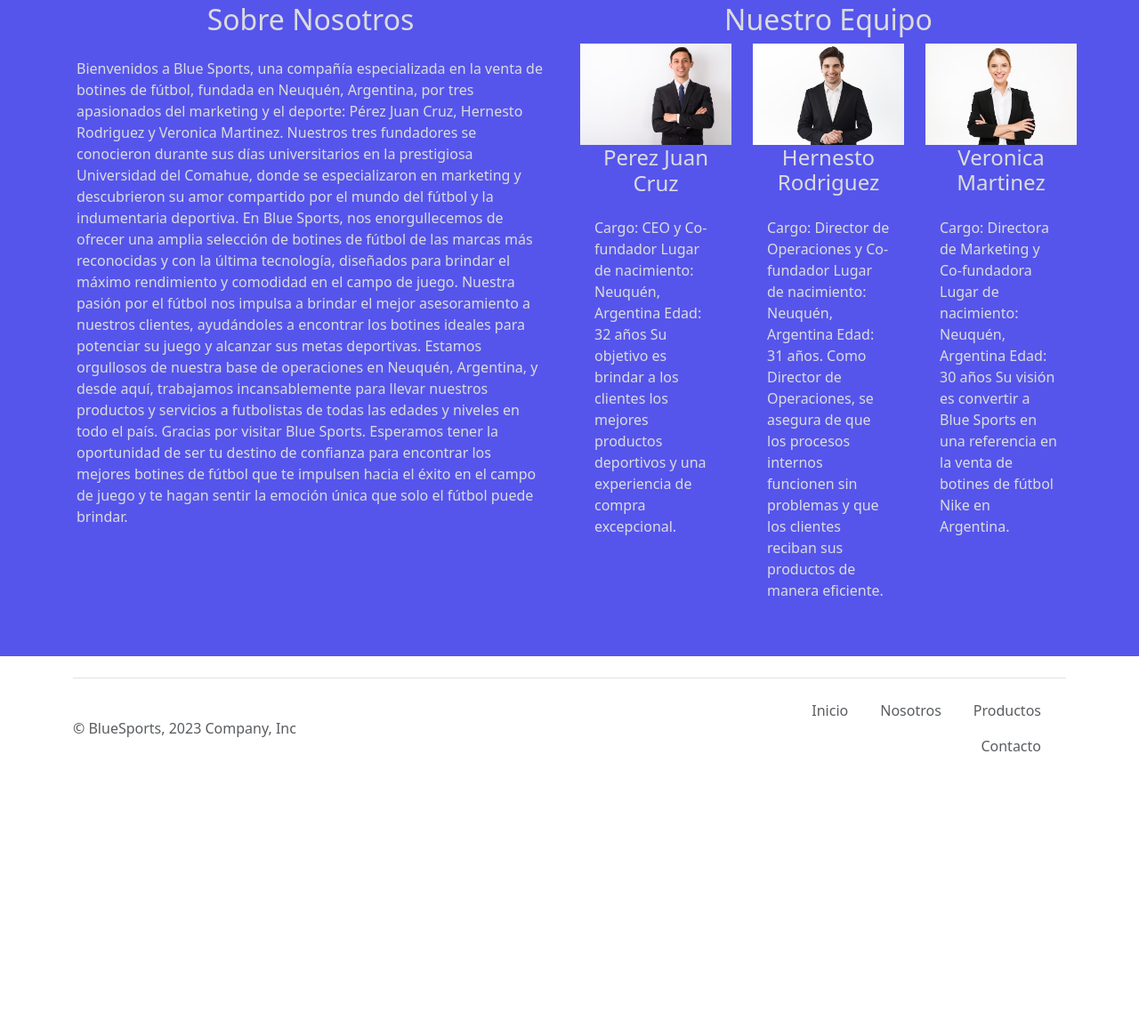
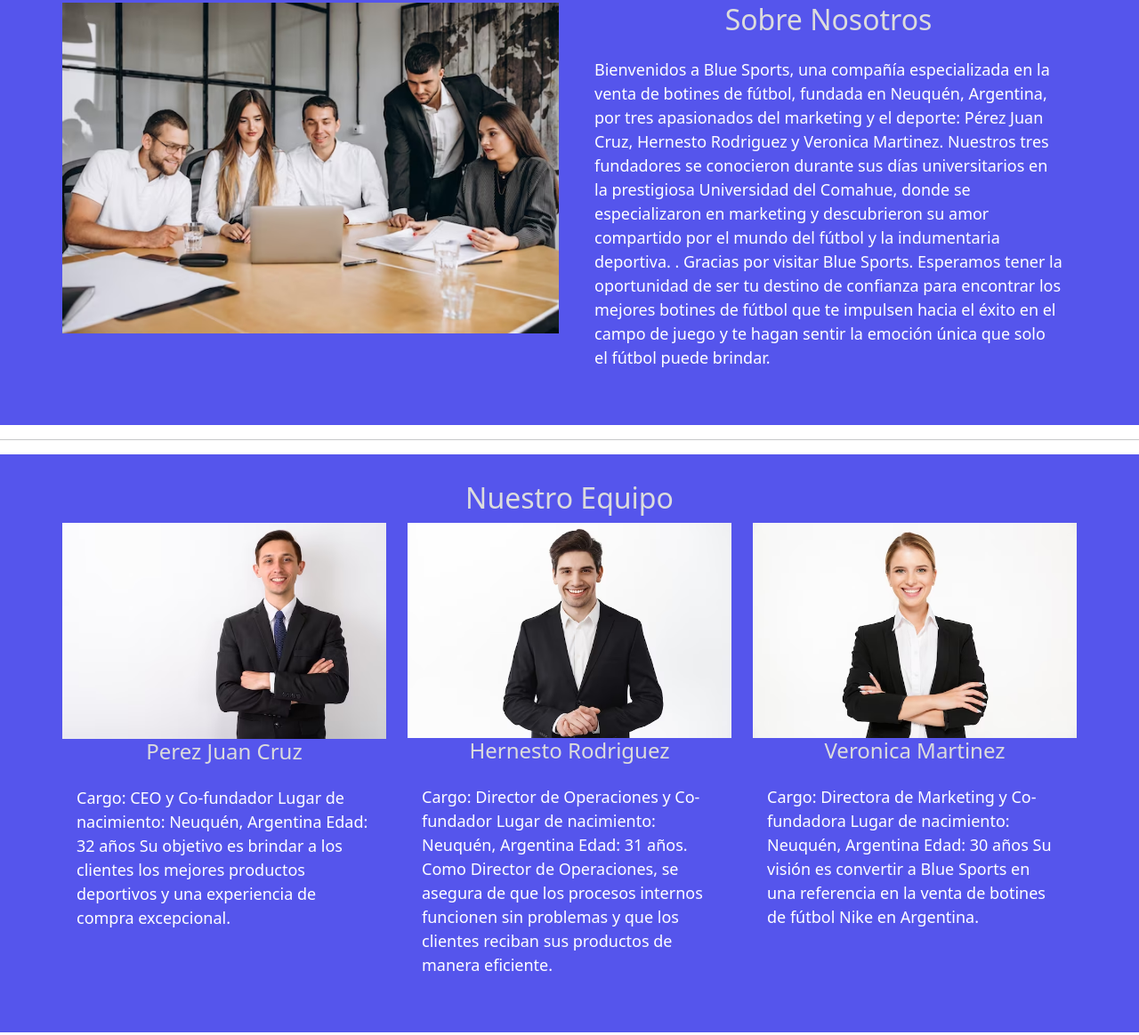
Before and after one commit to RamiroRiquelme/PreEntrega2-Riquelme, a website: page pages/nosotros.html in a window 1280 px wide. Shown: the part 136-1300 px from the top of the page at 89% size. Before the commit the page ends 1035 px from the top, so only its background shows below. Drawn offline with nearby package versions, Linux system fonts and the light colour scheme.

Commit message:
Finalizando correcciones para entrega del proyecto final

```diff
--- a/pages/nosotros.html
+++ b/pages/nosotros.html
@@ -7,6 +7,7 @@
     <link href="https://cdn.jsdelivr.net/npm/bootstrap@5.3.0/dist/css/bootstrap.min.css" rel="stylesheet" integrity="sha384-9ndCyUaIbzAi2FUVXJi0CjmCapSmO7SnpJef0486qhLnuZ2cdeRhO02iuK6FUUVM" crossorigin="anonymous">
     <link rel="stylesheet" href="../css/style.css">
     <link rel="icon" href="../img/BLUE_SPORTS__1_-removebg-preview (1).webp" type="image/wepp">
+    <meta name="keywords" content="Descubre la historia de Blue Sports, una empresa en Neuquén especializada en la venta de botines de fútbol Nike. Conoce a nuestros fundadores y nuestra pasión por el deporte.">
     <title>Nosotros</title>
 </head>
 
@@ -46,36 +47,40 @@
     <main class="info-nosotros">
         <div class="container ">
             <div class="row ">
+                <div class="col-md-6 "><img class="img-fluid" src="../img/grupo-personas-trabajando-plan-negocios-oficina_1303-15788.avif" alt="grupo de personas trabajando en seccion nosotros"></div>
                 <div class="col-md-6 ">
                     <div class="text-center">
                         <h2>Sobre Nosotros</h2>
                         <p>Bienvenidos a Blue Sports, una compañía especializada en la venta de botines de fútbol, fundada en Neuquén, Argentina, por tres apasionados del marketing y el deporte: Pérez Juan Cruz, Hernesto Rodriguez y Veronica Martinez. Nuestros
                             tres fundadores se conocieron durante sus días universitarios en la prestigiosa Universidad del Comahue, donde se especializaron en marketing y descubrieron su amor compartido por el mundo del fútbol y la indumentaria deportiva.
-                            En Blue Sports, nos enorgullecemos de ofrecer una amplia selección de botines de fútbol de las marcas más reconocidas y con la última tecnología, diseñados para brindar el máximo rendimiento y comodidad en el campo de juego.
-                            Nuestra pasión por el fútbol nos impulsa a brindar el mejor asesoramiento a nuestros clientes, ayudándoles a encontrar los botines ideales para potenciar su juego y alcanzar sus metas deportivas. Estamos orgullosos de nuestra
-                            base de operaciones en Neuquén, Argentina, y desde aquí, trabajamos incansablemente para llevar nuestros productos y servicios a futbolistas de todas las edades y niveles en todo el país. Gracias por visitar Blue Sports. Esperamos
-                            tener la oportunidad de ser tu destino de confianza para encontrar los mejores botines de fútbol que te impulsen hacia el éxito en el campo de juego y te hagan sentir la emoción única que solo el fútbol puede brindar.</p>
+                            . Gracias por visitar Blue Sports. Esperamos tener la oportunidad de ser tu destino de confianza para encontrar los mejores botines de fútbol que te impulsen hacia el éxito en el campo de juego y te hagan sentir la emoción
+                            única que solo el fútbol puede brindar.</p>
                     </div>
-
                 </div>
-                <div class="col-md-6 ">
+            </div>
+    </main>
+    <hr>
+    <main class="info-nosotros">
+        <div class="container ">
+            <div class="row ">
+                <div class="col-md-12 ">
                     <div class="text-center ">
                         <h2>Nuestro Equipo</h2>
                         <div class="row ">
                             <div class="col-lg-4 col-md-6 ">
-                                <img src="../img/foto-estudio-joven-empresario-feliz-sonriendo-brazos-cruzados_251136-30366.avif " alt="Nombre del miembro del equipo " class="img-fluid ">
+                                <img src="../img/foto-estudio-joven-empresario-feliz-sonriendo-brazos-cruzados_251136-30366.avif " alt="Perez Juan Cruz" class="img-fluid">
                                 <h4>Perez Juan Cruz</h4>
                                 <p>Cargo: CEO y Co-fundador Lugar de nacimiento: Neuquén, Argentina Edad: 32 años Su objetivo es brindar a los clientes los mejores productos deportivos y una experiencia de compra excepcional.</p>
                             </div>
                             <div class="col-lg-4 col-md-6 ">
                                 <img src="../img/hombre-corporativo-guapo-asistente-agente-bienes-raices-sonriendo-tomarse-manos-juntas-que-puedo-ayudarlo-sonriendo-amable-educado-ayudar-al-cliente-fondo-blanco_176420-45257.avif " alt="Nombre del miembro
-                            del equipo " class="img-fluid ">
+                            del equipo " class="img-fluid" alt="Hernesto Rodriguez">
                                 <h4>Hernesto Rodriguez</h4>
                                 <p>Cargo: Director de Operaciones y Co-fundador Lugar de nacimiento: Neuquén, Argentina Edad: 31 años. Como Director de Operaciones, se asegura de que los procesos internos funcionen sin problemas y que los clientes reciban
                                     sus productos de manera eficiente.</p>
                             </div>
                             <div class="col-lg-4 col-md-6 ">
-                                <img src="../img/mujer-negocios-rubia-sonriente-que-presenta-brazos-cruzados_171337-6291.avif " alt="Nombre del miembro del equipo " class="img-fluid ">
+                                <img src="../img/mujer-negocios-rubia-sonriente-que-presenta-brazos-cruzados_171337-6291.avif " alt="Nombre del miembro del equipo " class="img-fluid" alt="Veronica Martinez">
                                 <h4>Veronica Martinez</h4>
                                 <p>Cargo: Directora de Marketing y Co-fundadora Lugar de nacimiento: Neuquén, Argentina Edad: 30 años Su visión es convertir a Blue Sports en una referencia en la venta de botines de fútbol Nike en Argentina.</p>
                             </div>
--- a/scss/style.scss
+++ b/scss/style.scss
@@ -6,6 +6,10 @@
 
 body {
     background-color: white;
+}
+
+@mixin fuente-blanca {
+    color: #fff;
 }
 
 .btn-outline-success {
@@ -181,6 +185,7 @@
     display: grid;
     place-items: center;
     width: 75%;
+    @extend .btn;
 }
 
 .form {
@@ -200,3 +205,8 @@
 .pagina-producto {
     background-color: #fff;
 }
+
+.info-nosotros p {
+    @include fuente-blanca;
+    font-size: large;
+}
```
Also changed, not shown: index.html (+1 -1 lines), pages/botines-mercurial.html (+1 -0 lines), pages/contacto.html (+1 -0 lines), pages/productos.html (+1 -0 lines), Captura de pantalla 2023-07-05 103121.png (deleted), Captura de pantalla 2023-07-05 103710.png (deleted), css/style.css, 1 other file.
